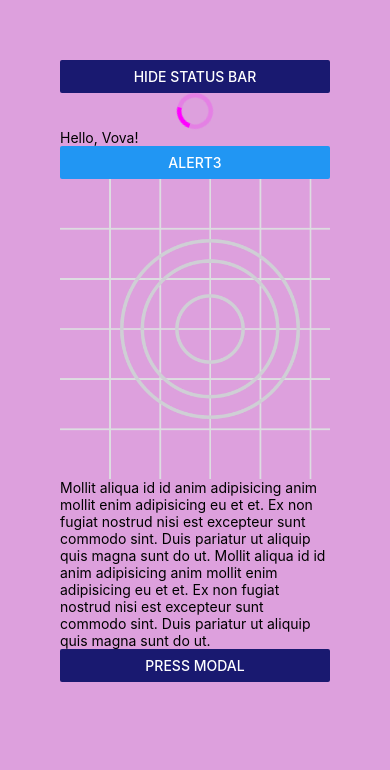
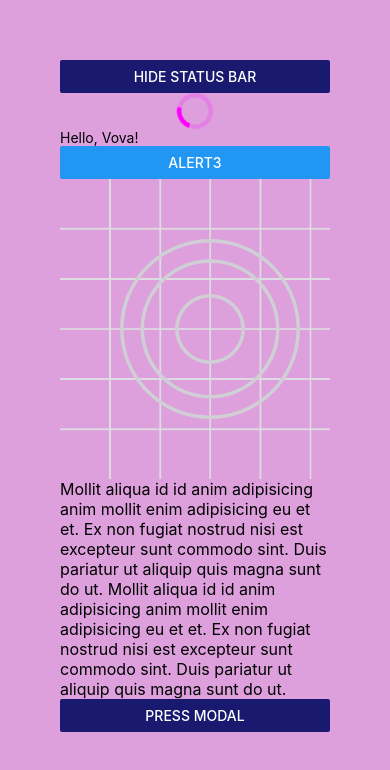
Before and after one commit to AnatoliiStepanovLikhoi/CoreComponents-ReactNative, a React Native app: screen / in a window 390 px wide. Shown: the top 770 px of the page. Built offline with nearby package versions, Linux system fonts and the light colour scheme.

Commit message:
add: stylesheet API

```diff
--- a/App.js
+++ b/App.js
@@ -10,6 +10,7 @@ import {
   StatusBar,
   ActivityIndicator,
   Alert,
+  StyleSheet,
 } from "react-native";
 import { useState } from "react";
 const logoImg = require("./assets/adaptive-icon.png");
@@ -24,7 +25,7 @@ export default function App() {
   };
 
   return (
-    <View style={{ flex: 1, backgroundColor: "plum", padding: 60 }}>
+    <View style={styles.container}>
       <StatusBar
         backgroundColor="lightgreen"
         barStyle="dark-content"
@@ -71,7 +72,7 @@ export default function App() {
           <Image source={logoImg} style={{ width: 300, height: 300 }} />
         </Pressable>
         <Pressable onPress={() => console.log("text pressed")}>
-          <Text>
+          <Text style={styles.title}>
             Mollit aliqua id id anim adipisicing anim mollit enim adipisicing eu
             et et. Ex non fugiat nostrud nisi est excepteur sunt commodo sint.
             Duis pariatur ut aliquip quis magna sunt do ut. Mollit aliqua id id
@@ -114,3 +115,10 @@ export default function App() {
     </View>
   );
 }
+
+const styles = StyleSheet.create({
+  container: { flex: 1, backgroundColor: "plum", padding: 60 },
+  title: {
+    fontSize: 16,
+  },
+});
```
